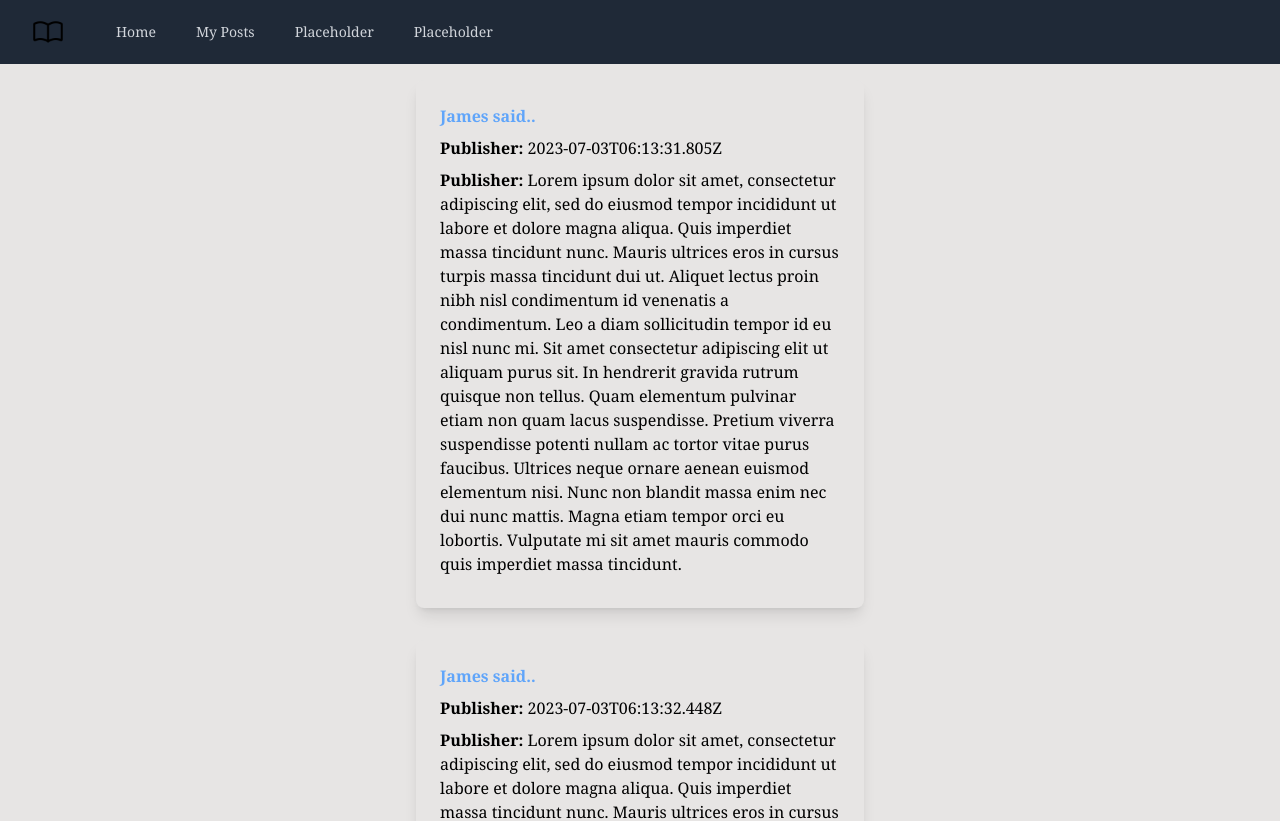
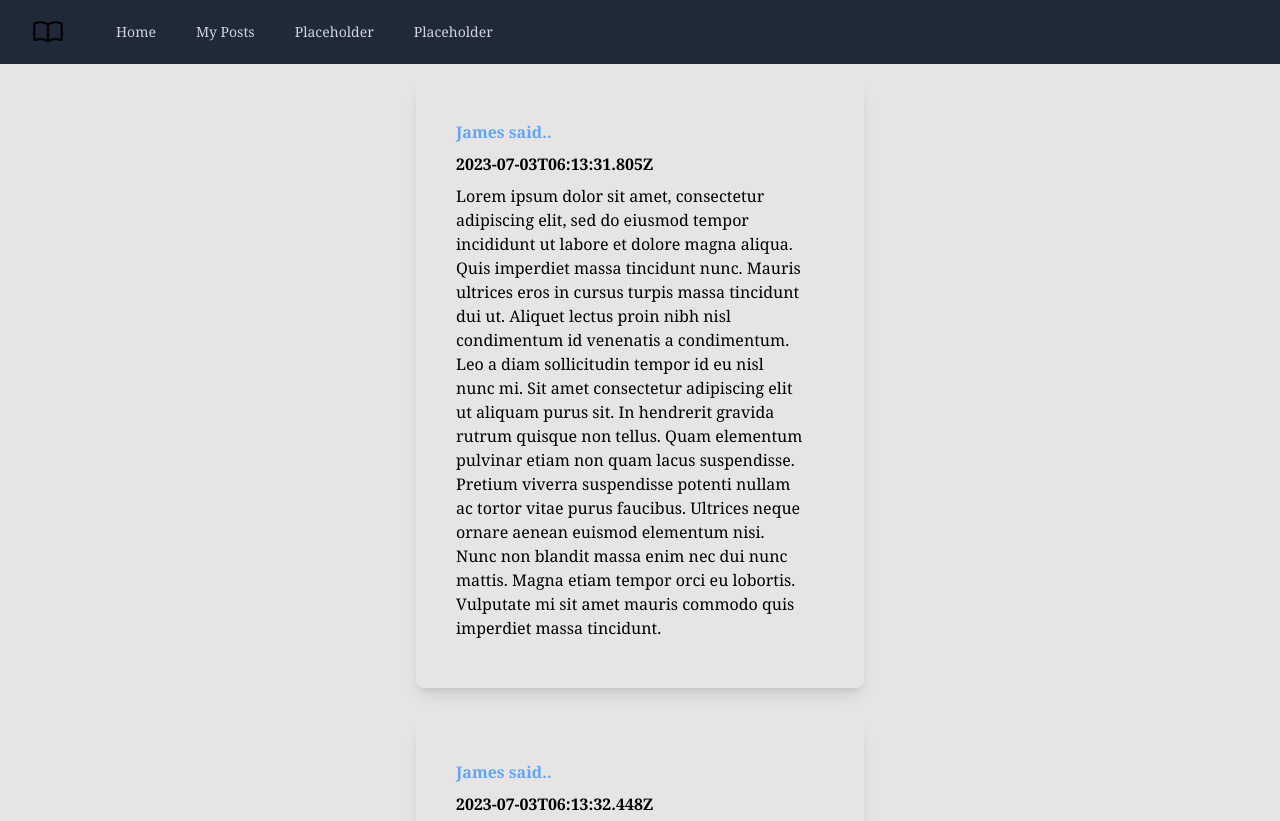
Before and after one commit to ZecharyDouglas/Book-Review-Forum, a React (Vite) app: page /userposts in a window 1280 px wide. Shown: the top 821 px of the page. Built offline with nearby package versions, Linux system fonts and the light colour scheme; data requests are answered from the project's data file.

Commit message:
small ui changes to the show posts + date format

```diff
--- a/src/ReviewForm.jsx
+++ b/src/ReviewForm.jsx
@@ -18,12 +18,21 @@ export default function ReviewForm({ book, onClose }) {
   const handleAddPostFormSubmit = async (e) => {
     e.preventDefault();
     const dateTime = new Date();
+    const formattedDate = dateTime.toLocaleString("en-US", {
+      year: "numeric",
+      month: "long",
+      day: "numeric",
+      hour: "numeric",
+      minute: "numeric",
+      second: "numeric",
+      timeZone: "EST", // Adjust the time zone as per your requirement
+    });
 
     try {
       await axios.get("http://localhost:3000/comments");
       await axios.post("http://localhost:3000/comments", {
         username: userName,
-        date: dateTime,
+        date: formattedDate,
         bookId: book.volumeInfo.industryIdentifiers[0].identifier,
         body: userReview,
       });
--- a/src/ShowPosts.jsx
+++ b/src/ShowPosts.jsx
@@ -20,7 +20,7 @@ export default function ShowPosts() {
           return (
             <div
               key={post.id}
-              className="bg-stone-200 p-6 m-4 rounded-lg max-w-md shadow-lg hover:bg-stone-300 cursor-pointer"
+              className="bg-stone-200 p-10 m-4 rounded-lg max-w-md shadow-lg hover:bg-stone-300 cursor-pointer"
               // onClick={() => handlepostClick(post)} // Call handlepostClick when a post is clicked
             >
               <p className="mb-2">
@@ -30,11 +30,9 @@ export default function ShowPosts() {
               </p>
 
               <p className="mb-2">
-                <strong>Publisher:</strong> {post.date}
+                <strong>{post.date}</strong>
               </p>
-              <p className="mb-2">
-                <strong>Publisher:</strong> {post.body}
-              </p>
+              <p className="mb-2 mr-5">{post.body}</p>
             </div>
           );
         })}
```
